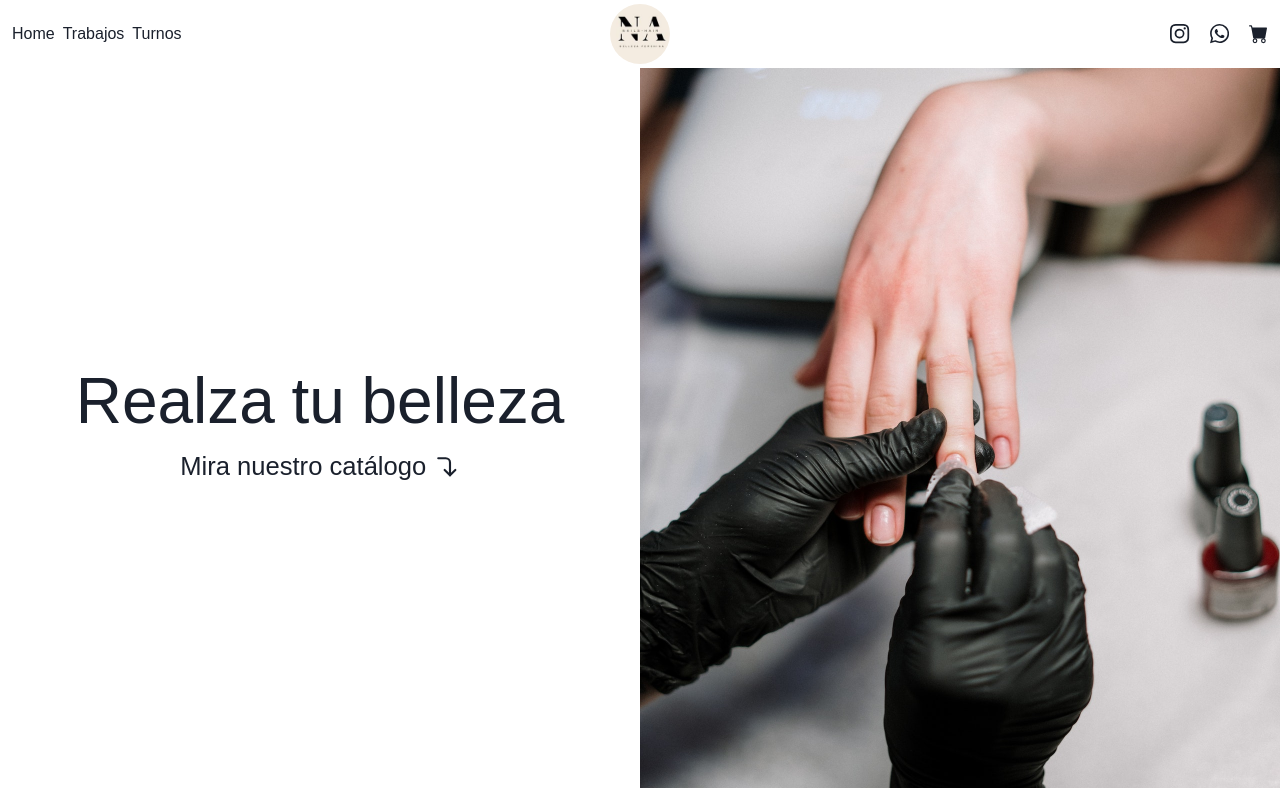
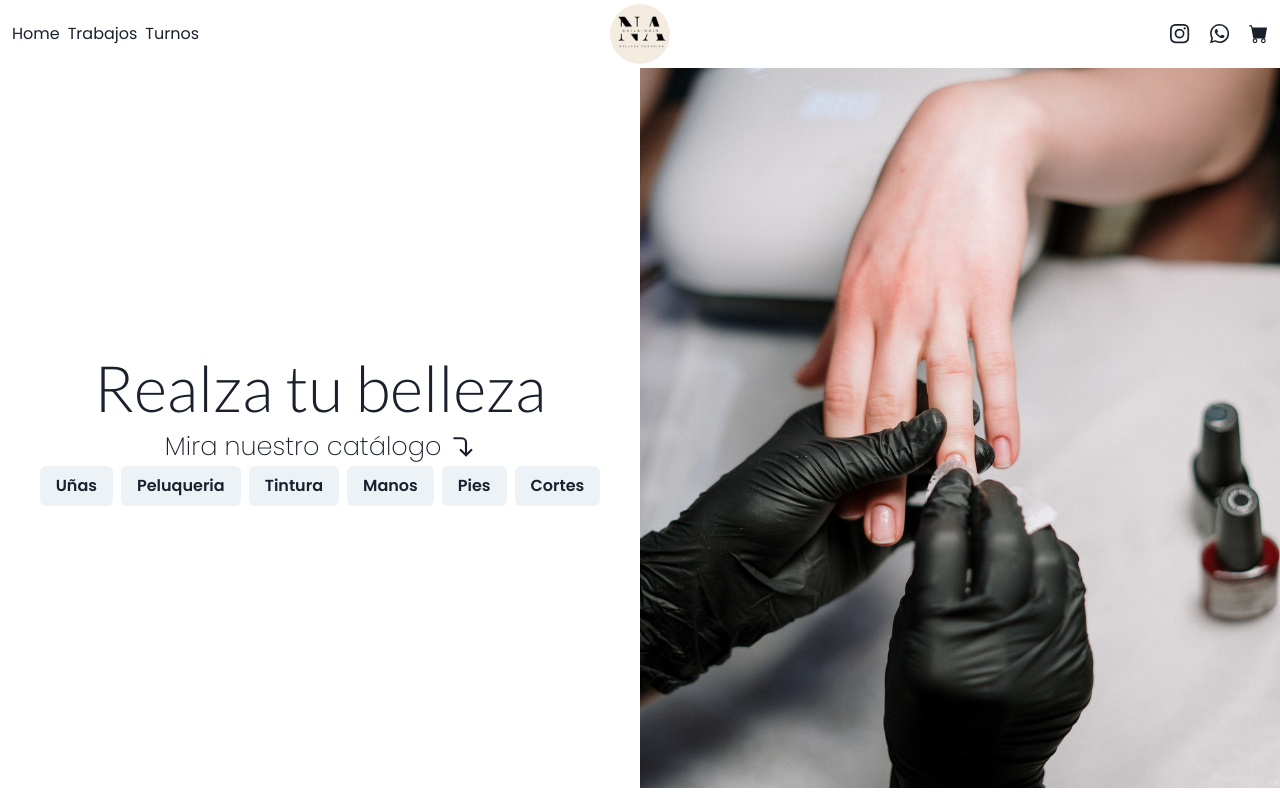
Before and after one commit to Agus9217/Nail-web-chakra, a React (Vite) app: page / in a window 1280 px wide. Built offline with nearby package versions, Linux system fonts and the light colour scheme.

Commit message:
Acomodando botones del hero

```diff
--- a/package.json
+++ b/package.json
@@ -14,7 +14,7 @@
     "@chakra-ui/react": "^2.7.0",
     "@emotion/react": "^11.11.1",
     "@emotion/styled": "^11.11.0",
-    "@fontsource/noto-sans-sharada": "^5.0.3",
+    "@fontsource/lato": "^5.0.3",
     "@fontsource/poppins": "^5.0.3",
     "framer-motion": "^10.12.16",
     "react": "^18.2.0",
--- a/src/Components/Hero/index.jsx
+++ b/src/Components/Hero/index.jsx
@@ -1,4 +1,4 @@
-import { Box, Flex, Heading, Image, Text } from '@chakra-ui/react'
+import { Box, Button, Flex, Heading, Image, Text, Wrap, WrapItem } from '@chakra-ui/react'
 import heroImg from '../../assets/img/hero-img.jpeg'
 import { FiCornerRightDown } from 'react-icons/fi'
 
@@ -32,12 +32,32 @@ export const Hero = () => {
             alignItems={ 'center' }
             display={ 'flex' }
             fontSize={ 'clamp(1.2rem, 2vw, 2rem)' }
-            fontWeight={ 'light' }
+            fontWeight={ 'thin' }
             gap={ 2 }
             textAlign={ 'center' }
           >
             Mira nuestro catálogo <FiCornerRightDown />
           </Text>
+          <Wrap spacing={2}>
+            <WrapItem>
+              <Button>Uñas</Button>
+            </WrapItem>
+            <WrapItem>
+              <Button>Peluqueria</Button>
+            </WrapItem>
+            <WrapItem>
+              <Button>Tintura</Button>
+            </WrapItem>
+            <WrapItem>
+              <Button>Manos</Button>
+            </WrapItem>
+            <WrapItem>
+              <Button>Pies</Button>
+            </WrapItem>
+            <WrapItem>
+              <Button>Cortes</Button>
+            </WrapItem>
+          </Wrap>
         </Flex>
 
       </Box>
--- a/src/assets/Theme/index.jsx
+++ b/src/assets/Theme/index.jsx
@@ -1,8 +1,24 @@
+import '@fontsource/lato/100.css';
+import '@fontsource/lato/300.css';
+import '@fontsource/lato/400.css';
+import '@fontsource/lato/700.css';
+import '@fontsource/lato/900.css';
+import '@fontsource/poppins/100.css';
+import '@fontsource/poppins/200.css';
+import '@fontsource/poppins/300.css';
+import '@fontsource/poppins/400.css';
+import '@fontsource/poppins/500.css';
+import '@fontsource/poppins/600.css';
+import '@fontsource/poppins/700.css';
+import '@fontsource/poppins/800.css';
+import '@fontsource/poppins/900.css';
 import { extendTheme } from "@chakra-ui/react";
 
-export const Theme = extendTheme({
+const Theme = extendTheme({
   fonts: {
-    heading: `'Noto Sans Sharada', sans-serif`,
+    heading: `'Lato', sans-serif`,
     body: `'Poppins', sans-serif`
   }
 })
+
+export default Theme
--- a/src/main.jsx
+++ b/src/main.jsx
@@ -3,7 +3,8 @@ import ReactDOM from "react-dom/client";
 import { RouterProvider } from "react-router-dom";
 import { initRouter } from "./Routes";
 import { ChakraProvider } from "@chakra-ui/react";
-import { Theme } from "./assets/Theme";
+import Theme from "./assets/Theme";
+
 
 ReactDOM.createRoot(document.getElementById("root")).render(
   <React.StrictMode>
```
Also changed, not shown: 1 other file (tests, documents, lock files or other folders).
